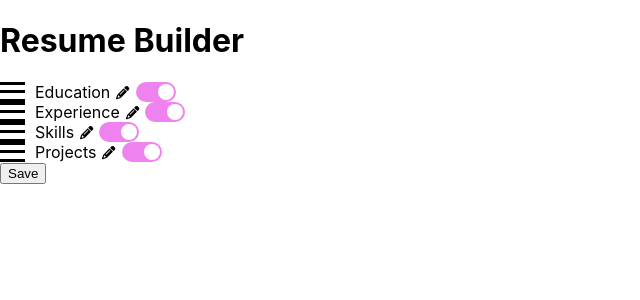
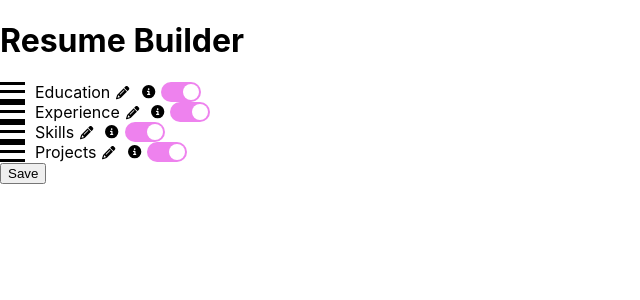
Before and after one commit to RajivMishra02/resume-build, a React (Create React App) app: page / in a window 1280 px wide. Shown: the top 300 px of the page, without its empty margins (0-640 px from the left). Built offline with nearby package versions, Linux system fonts and the light colour scheme.

Commit message:
chnage button

```diff
--- a/src/App.css
+++ b/src/App.css
@@ -30,3 +30,8 @@
   .violet .slider {
     transform: translateX(20px);
   }
+
+  .info-button {
+    background-color: #fff;
+    color: #000;
+  }
--- a/src/App.js
+++ b/src/App.js
@@ -1,6 +1,6 @@
 import React, { useState } from 'react';
 import { FontAwesomeIcon } from '@fortawesome/react-fontawesome';
-import { faPencilAlt } from '@fortawesome/free-solid-svg-icons';
+import { faPencilAlt, faCircleInfo } from '@fortawesome/free-solid-svg-icons';
 import './App.css';
 
 const ResumeBuilder = () => {
@@ -96,8 +96,8 @@ const ResumeBuilder = () => {
           {editingIndex === index ? (
             <div>
               <input type="text" value={editedName} onChange={handleNameChange} />
-              <button onClick={() => handleNameSave(index)}  style={{ border: 'none', background: 'none' }}>
-                Save
+              <button onClick={() => handleNameSave(index)} style={{ border: 'none', background: 'none' }}>
+                <FontAwesomeIcon icon={faPencilAlt} />
               </button>
             </div>
           ) : (
@@ -108,7 +108,13 @@ const ResumeBuilder = () => {
               </button>
             </div>
           )}
-          <div className={`toggle-switch ${section.enabled ? 'violet' : 'grey'}`} onClick={() => handleToggleSection(index)}>
+          <button  style={{ border: 'none', background: 'none' }}>
+            <FontAwesomeIcon icon={faCircleInfo} style={{ color: '#000' }} />
+          </button>
+          <div
+            className={`toggle-switch ${section.enabled ? 'violet' : 'grey'}`}
+            onClick={() => handleToggleSection(index)}
+          >
             <div className="slider"></div>
           </div>
         </div>
```
